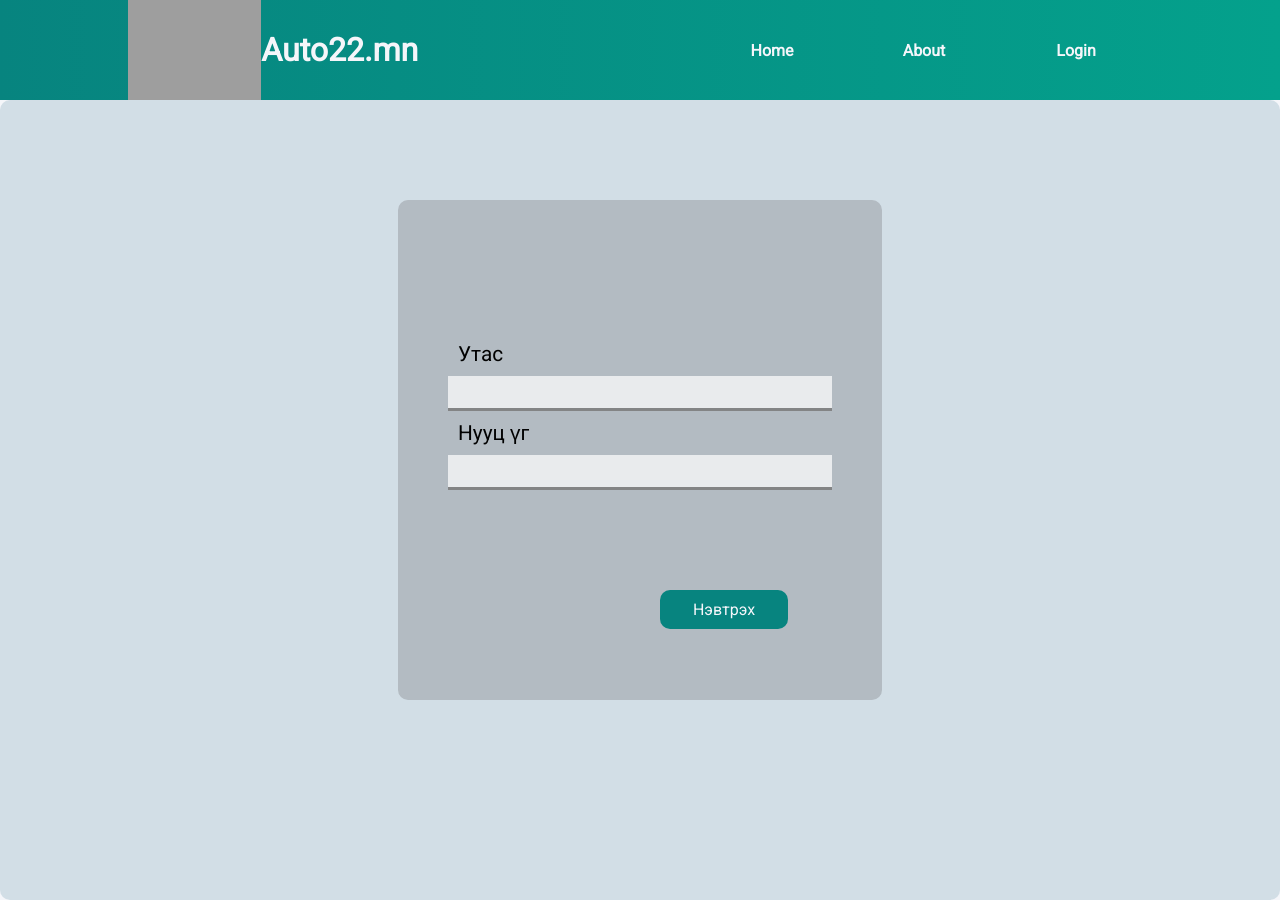
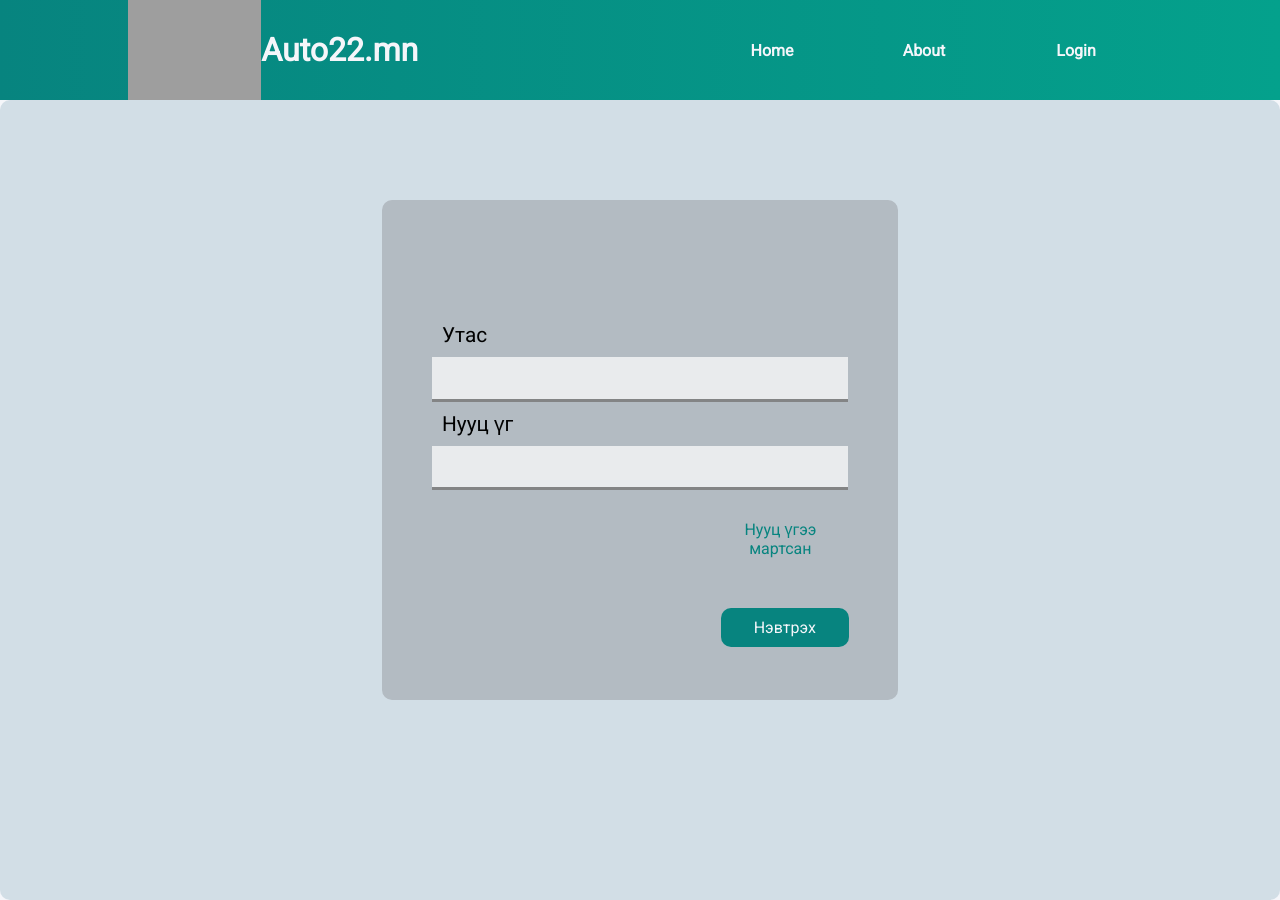
Before and after one commit to Cyrap/Auto22, a SvelteKit app: page /login in a window 1280 px wide. Built offline with nearby package versions, Linux system fonts and the light colour scheme; grey boxes are pictures that could not be loaded.

Commit message:
ui update

```diff
--- a/src/routes/login/+page.svelte
+++ b/src/routes/login/+page.svelte
@@ -21,6 +21,7 @@
 
       <label for="input">Нууц үг</label>
       <input type="password" name="kjdhjk" id="" />
+      <a class="forgot" href="/">Нууц үгээ мартсан</a>
       <!-- <div>1: <input {type} {value} {...$$restProps} on:input={onInput} /></div>
       <div>2: <input {type} {value} on:input={onInput} /></div>
       <button type="button" on:click={() => (show_password = !show_password)}
@@ -52,6 +53,18 @@
       top: 25vh;
       padding: 50px;
    }
+   .forgot {
+      background: none;
+      color: var(--primary-color);
+      margin: -10px;
+      padding: 0;
+      position: relative;
+      top: 5vh;
+      left: 23vw;
+   }
+   .forgot:hover {
+      color: rgb(52, 163, 147);
+   }
    a {
       background: var(--primary-color);
       color: var(--background-color);
@@ -62,13 +75,14 @@
       margin: 20px;
       position: relative;
       top: 10vh;
-      left: 15vw;
+      left: 21vw;
    }
    label {
       font-size: 1.3rem;
       margin: 10px;
    }
    input {
+      padding: 0.3rem 1rem;
       height: 2rem;
       background: rgba(255, 255, 255, 0.711);
       border: none;
@@ -76,4 +90,9 @@
       font-size: 1.2rem;
       width: 30vw;
    }
+   input::-webkit-outer-spin-button,
+   input::-webkit-inner-spin-button {
+      -webkit-appearance: none;
+      margin: 0;
+   }
 </style>
```
Also changed, not shown: src/routes/Recover/+page.svelte (added, +38 -0 lines).
